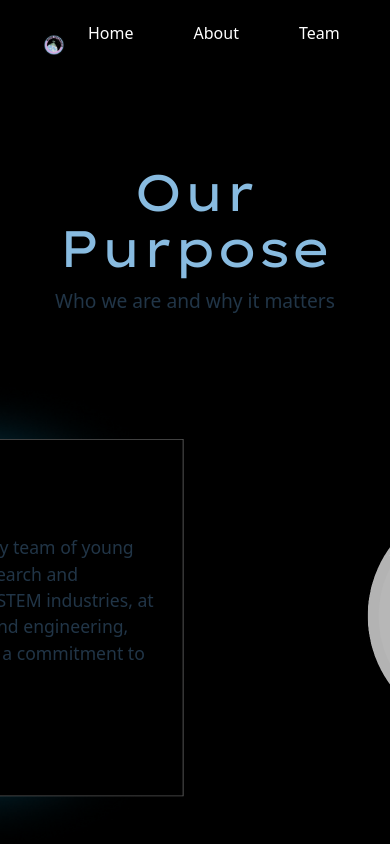
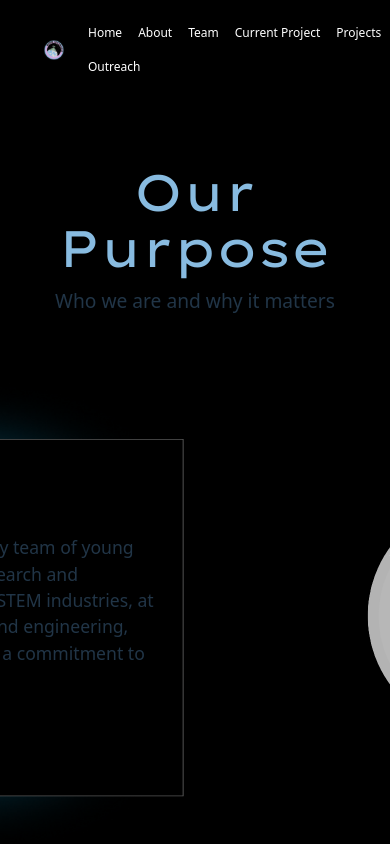
Before and after one commit to kalista13/MSWUA, a React (Vite) app: page /about in a window 390 px wide. Shown: the top 844 px of the page. Built offline with nearby package versions, Linux system fonts and the light colour scheme; a web font is replaced by a local one.

Commit message:
Make header responsive on phones

```diff
--- a/src/components/Header.css
+++ b/src/components/Header.css
@@ -60,3 +60,35 @@ a {
 .header-text li a:hover::after {
   transform: scaleX(1);
 }
+
+/* Extra small devices */
+@media (max-width: 360px) {
+  .logo {
+    padding-right: 20px;
+    margin: 0;
+  }
+
+  ul {
+    gap: 10xpx;
+    flex-wrap: wrap;
+    font-size: 12px;
+    gap: 2rem;
+  }
+}
+
+/* Small devices */
+@media (max-width: 480px) {
+  header {
+    height: 80px;
+  }
+
+  ul {
+    gap: 10xpx;
+    flex-wrap: wrap;
+    font-size: 12px;
+    padding: 0;
+    margin: 0;
+    gap: 1rem;
+    padding-right: 20px;
+  }
+}
```
